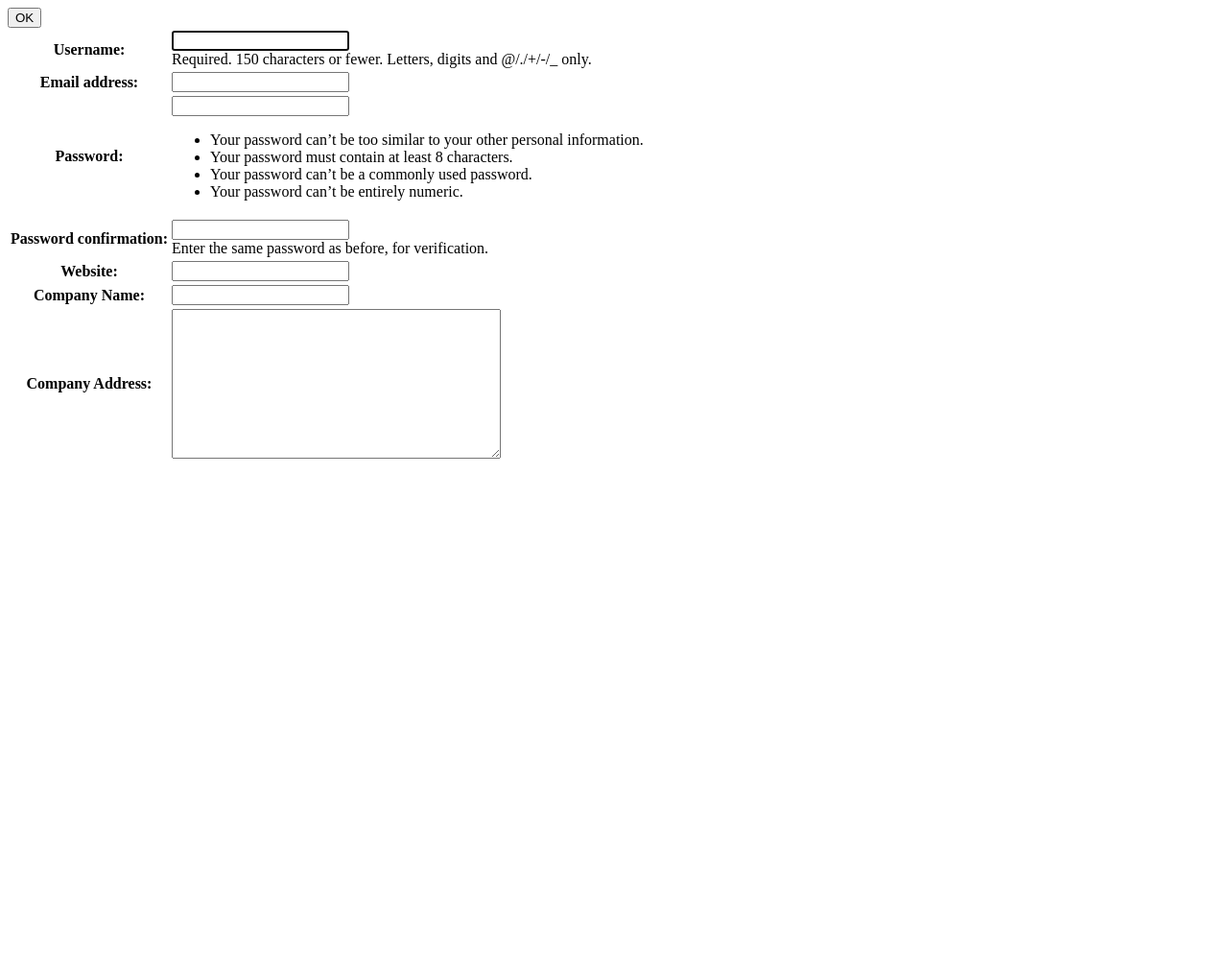
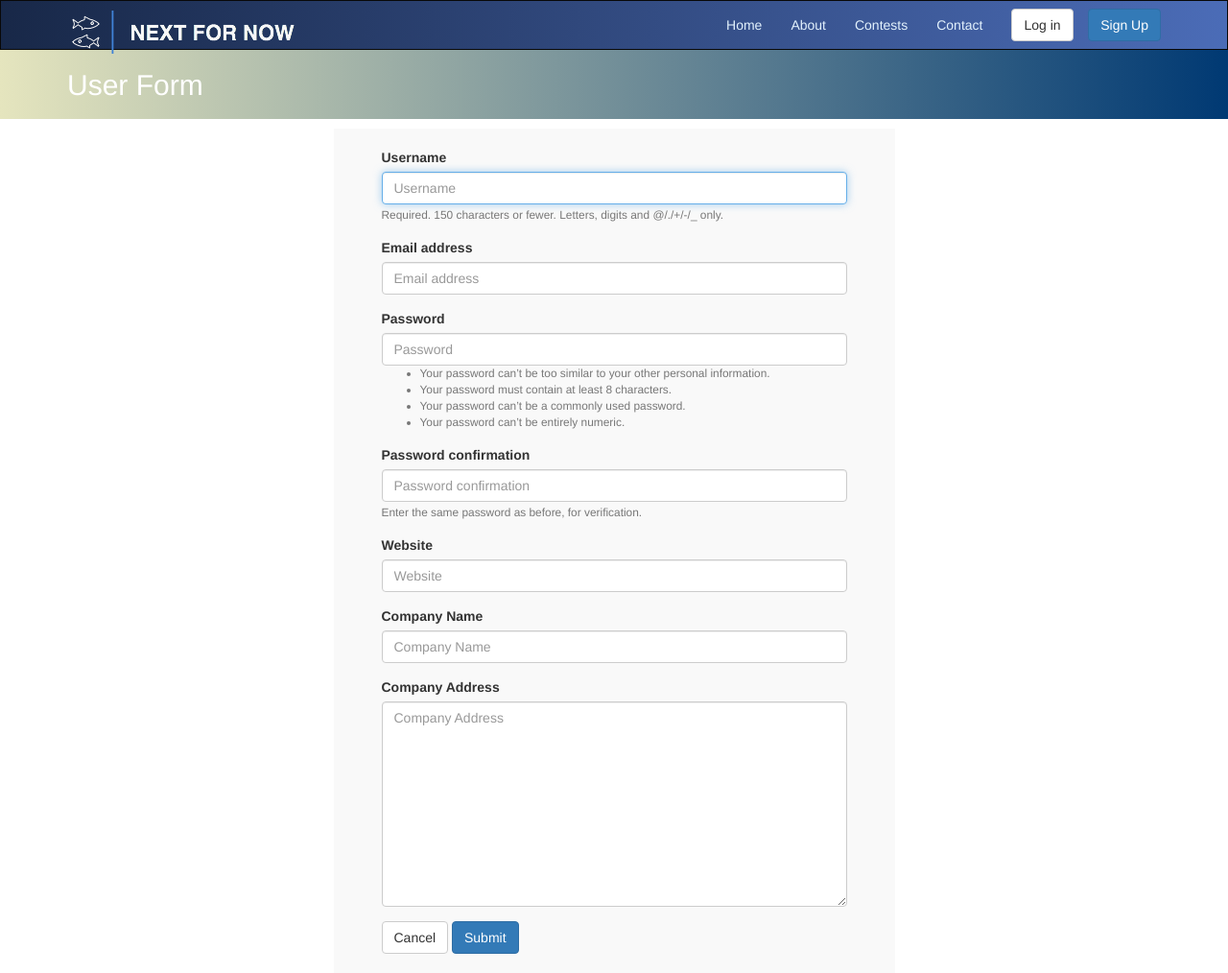
Before and after one commit to altaywtf/next-for-now, a Django app: page /user/signup/cowner/ in a window 1280 px wide. Shown: the whole page at 96% size. Before the commit the page ends 478 px from the top, so only its background shows below. Run offline with Django 3.2, Linux system fonts and the light colour scheme; some libraries are stand-ins or nearby versions.

Commit message:
Frontend improvements

```diff
--- a/src/nextfornow/settings.py
+++ b/src/nextfornow/settings.py
@@ -38,6 +38,7 @@ INSTALLED_APPS = [
     'django.contrib.staticfiles',
     'nfn_user',
     'nfn_contests',
+    'bootstrap3',
 ]
 
 MIDDLEWARE_CLASSES = [
--- a/src/nfn_user/forms.py
+++ b/src/nfn_user/forms.py
@@ -7,9 +7,9 @@ C_OWNER_GROUP = 'Contest Owner'
 APPLICANT_GROUP = 'Applicant'
 
 class COwnerCreationForm(UserCreationForm):
-	website = forms.CharField(label='Website', max_length=200,)
+	website = forms.CharField(label='Website', max_length=200)
 	company_name = forms.CharField(label='Company Name', max_length=200,)
-	company_address = forms.CharField(label='Company Address',widget=forms.Textarea)
+	company_address = forms.CharField(label='Company Address', widget=forms.Textarea)
 
 	class Meta:
 		model = User
--- a/src/nfn_user/views.py
+++ b/src/nfn_user/views.py
@@ -7,13 +7,14 @@ from .models import C_Owner
 from .forms import COwnerCreationForm, ApplicantCreationForm, LoginForm
 
 REDIRECT_PAGE = '/user/signup/cowner/'
+REDIRECT_LOGIN = '/user/login'
 
 def cOwnerSignUpView(request):
 	if request.method == 'POST':
 		form = COwnerCreationForm(request.POST)
 		if form.is_valid():
 			form.save()
-			return HttpResponseRedirect(REDIRECT_PAGE)
+			return HttpResponseRedirect(REDIRECT_LOGIN)
 	else:
 		form = COwnerCreationForm()
 	return render(request, 'user/userform.html', {'form':form})
@@ -23,7 +24,7 @@ def applicantSignUpView(request):
 		form = ApplicantCreationForm(request.POST)
 		if form.is_valid():
 			form.save()
-			return HttpResponseRedirect(REDIRECT_PAGE)
+			return HttpResponseRedirect(REDIRECT_LOGIN)
 	else:
 		form = ApplicantCreationForm()
 	return render(request, 'user/userform.html', {'form':form})
@@ -46,4 +47,4 @@ def loginView(request):
 
 def logoutView(request):
 	logout(request)
-	return HttpResponseRedirect(REDIRECT_PAGE)
+	return HttpResponseRedirect('/')
--- a/src/static/public/css/main.css
+++ b/src/static/public/css/main.css
@@ -38,6 +38,27 @@ background: linear-gradient(to left, #4b6cb7 , #182848)!important; /* W3C, IE 10
 .page-title{
 	background: #4183D7;
 	margin-bottom: 10px;
+
+
+background: #E6DADA; /* fallback for old browsers */
+background: -webkit-linear-gradient(to left, #E6DADA , #274046); /* Chrome 10-25, Safari 5.1-6 */
+background: linear-gradient(to left, #E6DADA , #274046); /* W3C, IE 10+/ Edge, Firefox 16+, Chrome 26+, Opera 12+, Safari 7+ */
+
+
+background: #000000; /* fallback for old browsers */
+background: -webkit-linear-gradient(to left, #000000 , #53346D); /* Chrome 10-25, Safari 5.1-6 */
+background: linear-gradient(to left, #000000 , #53346D); /* W3C, IE 10+/ Edge, Firefox 16+, Chrome 26+, Opera 12+, Safari 7+ */
+
+
+background: #8E0E00; /* fallback for old browsers */
+background: -webkit-linear-gradient(to left, #8E0E00 , #1F1C18); /* Chrome 10-25, Safari 5.1-6 */
+background: linear-gradient(to left, #8E0E00 , #1F1C18); /* W3C, IE 10+/ Edge, Firefox 16+, Chrome 26+, Opera 12+, Safari 7+ */
+
+
+background: #003973; /* fallback for old browsers */
+background: -webkit-linear-gradient(to left, #003973 , #E5E5BE); /* Chrome 10-25, Safari 5.1-6 */
+background: linear-gradient(to left, #003973 , #E5E5BE); /* W3C, IE 10+/ Edge, Firefox 16+, Chrome 26+, Opera 12+, Safari 7+ */
+
 }
 
 .page-header{
--- a/src/templates/user/userform.html
+++ b/src/templates/user/userform.html
@@ -1,8 +1,26 @@
-<form method="post" action"">
-	{% csrf_token %}
-	<table>
-		{{ form }}
-		<input type="hidden" name="next" value="{{next}}">
-		<input type="submit" value="OK">
-	</table>
-</form>
+{% extends "base.html" %}
+
+{% block page-name %}
+	<h2>User Form</h2>
+{% endblock %}
+
+{% block content %}
+{% load bootstrap3 %}
+<div class="container">
+	<div class="row">
+		<div class="col-md-3"></div>
+		<div class="col-md-6" style="background: #f9f9f9; padding:20px 50px;">
+		<form method="post" action"">
+			{% csrf_token %}
+			<input type="hidden" name="next" value="{{next}}">
+			{% bootstrap_form form %}
+			{% buttons %}
+			<button type="reset" class="btn btn-default">Cancel</button>
+	        <button type="submit" class="btn btn-primary">Submit</button>
+	        {% endbuttons %}
+		</form>
+		</div>
+		<div class="col-md-3"></div>
+	</div>
+</div>
+{% endblock %}
```
Also changed, not shown: src/templates/contests/_form_contest.html (+26 -4 lines).
